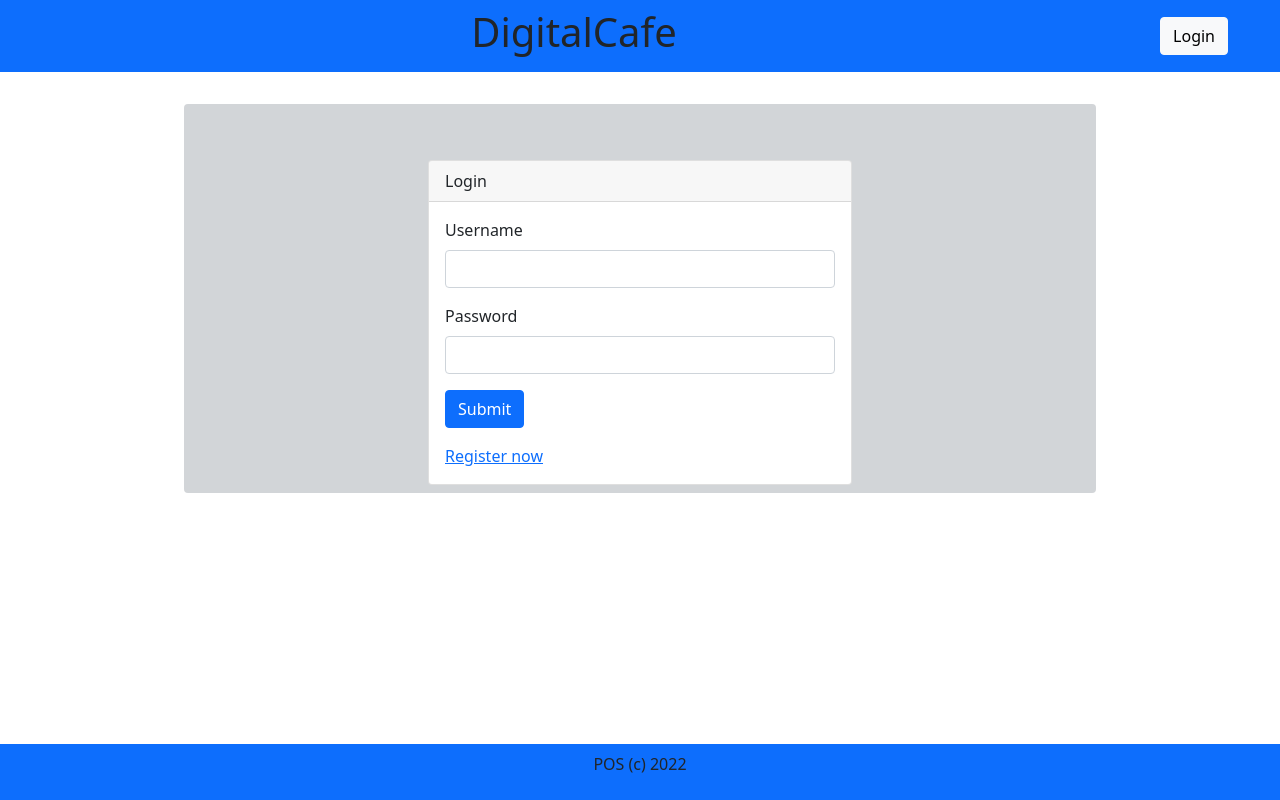
After one commit to Francxs/digitalcafe, a Django app: template digitalcafe/digitalcafe/templates/registration/login.html in a window 1280 px wide. The commit adds this page. Run offline with Django 5.2, Linux system fonts and the light colour scheme; the template is opened without the code that fills it, so the values that code supplies are empty; some libraries are stand-ins or nearby versions.

Commit message:
updated stuff

```diff
--- a/digitalcafe/digitalcafe/templates/digitalcafe/base.html
+++ b/digitalcafe/digitalcafe/templates/digitalcafe/base.html
@@ -11,8 +11,24 @@
     <script src="{% static '/bootstrap/js/bootstrap.min.js' %}"></script>
 </head>
 <body>
-    <div class="navbar navbar-dark bg-primary">
-    <h1 class="text-center" style = "width: 100%;">POS</h1>
+    <div class="navbar navbar-dark bg-primary d-flex align-items-center">
+        <div class="container-fluid">
+            <div class="row w-100 align-items-center">
+                <h1 class="col text-center">DigitalCafe</h1>
+                <div class="col-auto">
+                    {% if user.is_authenticated %}
+                    <form method="post" action="{% url 'logout' %}">
+                        {% csrf_token %}
+                        <button type="submit" class="btn btn-light me-3">
+                            Logout
+                        </button>
+                    </form>
+                    {% else %}
+                    <a href="{% url 'login' %}" class="btn btn-light me-3">Login</a>
+                    {% endif %}
+                </div>
+            </div>
+        </div>
     </div>
     <div class="main m-2 p-4">
         <div class="mx-auto w-75 bg-secondary p-2 rounded" style="--bs-bg-opacity: .3;">
--- a/digitalcafe/digitalcafe/templates/digitalcafe/base_copy.html
+++ b/digitalcafe/digitalcafe/templates/digitalcafe/base_copy.html
@@ -11,7 +11,7 @@
 </head>
 <body>
     <div class="navbar navbar-dark bg-primary">
-    <h1 class="text-center" style = "width: 100%;">POS</h1>
+    <h1 class="text-center" style = "width: 100%;">DigitalCafe</h1>
     </div>
     <div class="main m-2 p-4">
         <div class="mx-auto w-25 bg-secondary p-2 rounded" style="--bs-bg-opacity: .3;">
--- /dev/null
+++ b/digitalcafe/digitalcafe/templates/registration/login.html
@@ -0,0 +1,32 @@
+{% extends "digitalcafe/base.html" %}
+
+{% block content %}
+<div class="container mt-5">
+    <div class="row justify-content-center">
+        <div class="col-md-6">
+            <div class="card">
+                <div class="card-header">
+                    Login
+                </div>
+                <div class="card-body">
+                    <form method="post" action="{% url 'login' %}">
+                        {% csrf_token %}
+                        <div class="mb-3">
+                            <label for="username" class="form-label">Username</label>
+                            <input type="text" class="form-control" id="username" name="username" required>
+                        </div>
+                        <div class="mb-3">
+                            <label for="password" class="form-label">Password</label>
+                            <input type="password" class="form-control" id="password" name="password" required>
+                        </div>
+                        <button type="submit" class="btn btn-primary">Submit</button>
+                    </form>
+                        <div class = "mt-3">
+                            <a href="{% url 'register' %}">Register now</a>
+                        </div>
+                </div>
+            </div>
+        </div>
+    </div>
+</div>
+{% endblock %}
--- a/digitalcafe/digitalcafe/urls.py
+++ b/digitalcafe/digitalcafe/urls.py
@@ -17,6 +17,8 @@ Including another URLconf
 # from django.contrib import admin
 from django.urls import path
 from . import views
+from django.contrib.auth.views import LoginView, LogoutView
+
 
 urlpatterns = [
    path('', views.openpos, name = "openpos"),
@@ -26,5 +28,8 @@ urlpatterns = [
    path('add_item', views.add_item, name="add_item"),
    path('edit_item/<int:pk>', views.edit_item, name="edit_item"),
    path('delete_item/<int:pk>/', views.delete_item, name='delete_item'),
+   path('register/', views.register_view, name='register'),
+   path('login/', LoginView.as_view(template_name='registration/login.html'), name='login'),
+   path('logout/', LogoutView.as_view(next_page='/login/'), name='logout'),
    path('confirm_order', views.confirm_order, name="confirm_order"),
 ]
```
Also changed, not shown: digitalcafe/digitalcafe/forms.py (added, +8 -0 lines), digitalcafe/digitalcafe/templates/registration/register.html (added, +17 -0 lines), digitalcafe/digitalcafe/views.py (+39 -1 lines), digitalcafe/mysite/settings.py (+9 -1 lines), digitalcafe/db.sqlite3.
